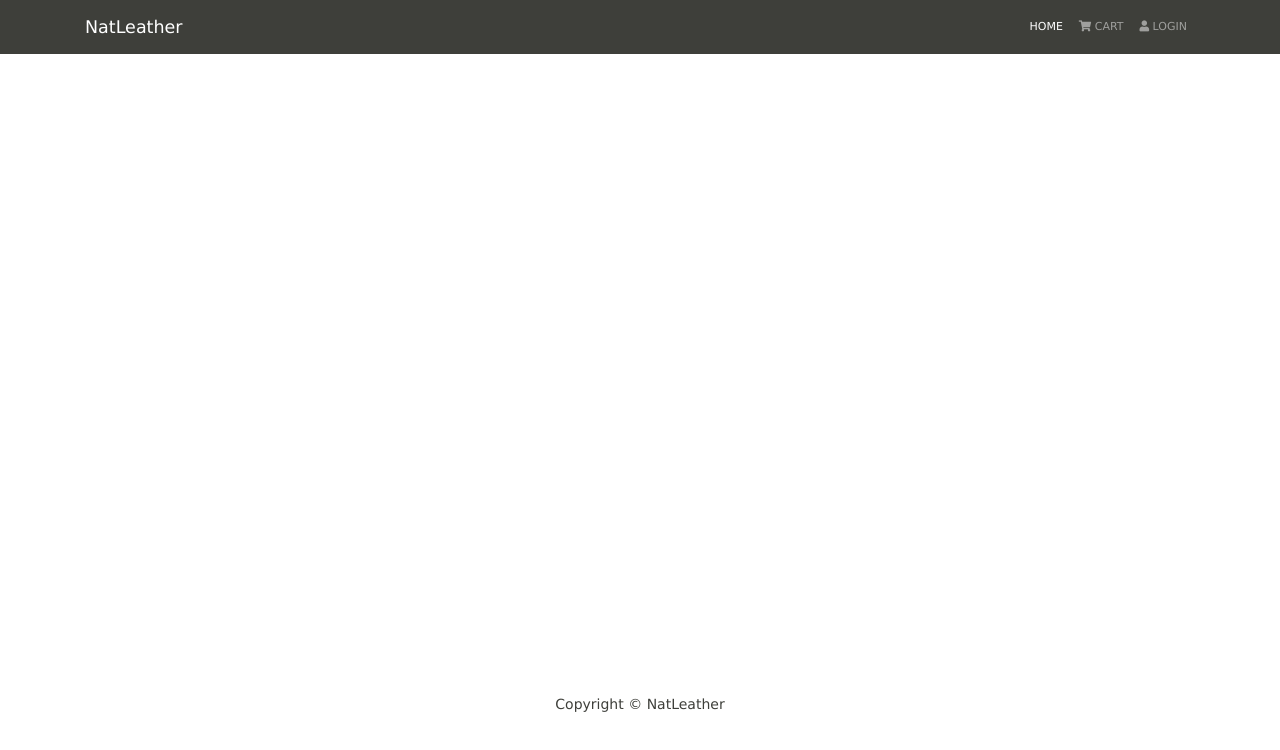
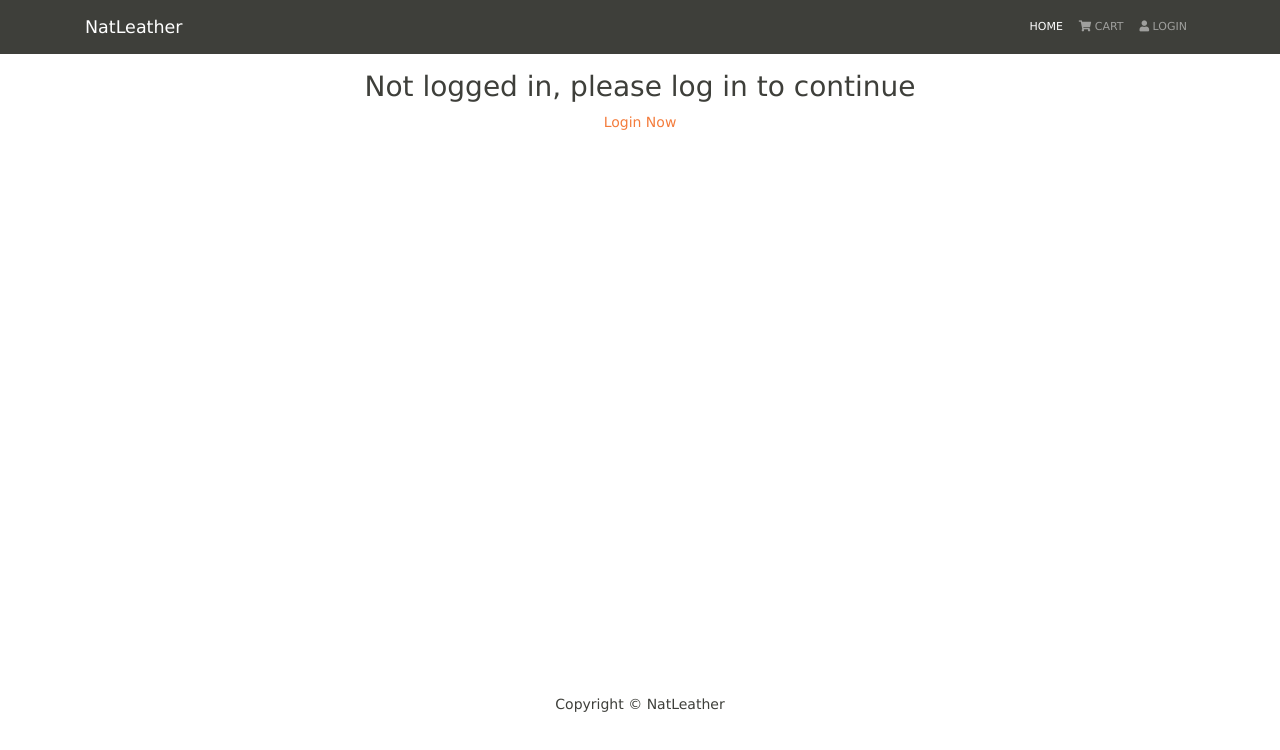
Before and after one commit to akaaariii/mern-e-commerce, a React (Create React App) app in the folder frontend/: page /login in a window 1280 px wide. Shown: the top 750 px of the page. Built offline with nearby package versions, Linux system fonts and the light colour scheme; no server answers.

Commit message:
added login page

```diff
--- a/frontend/src/App.jsx
+++ b/frontend/src/App.jsx
@@ -9,6 +9,7 @@ import Footer from './components/Footer';
 import Homepage from './pages/Homepage';
 import Productpage from './pages/Productpage';
 import Cartpage from './pages/Cartpage';
+import Loginpage from './pages/Loginpage';
 
 
 const App = ({ fetchUser }) => {
@@ -24,6 +25,7 @@ const App = ({ fetchUser }) => {
         <Route exact path="/" component={Homepage} />
         <Route exact path="/product/:id" component={Productpage} />
         <Route exact path="/cart/:id?" component={Cartpage} />
+        <Route exact path="/login" component={Loginpage} />
       </main>
       <Footer />
     </Router>
--- a/frontend/src/pages/Cartpage.jsx
+++ b/frontend/src/pages/Cartpage.jsx
@@ -1,10 +1,11 @@
-import React, { useEffect } from 'react';
+import React, { useState, useEffect } from 'react';
 import { Link } from 'react-router-dom';
-import { useDispatch, useSelector } from 'react-redux';
+import { useDispatch, useSelector, connect } from 'react-redux';
 import { addToCart, removeFromCart } from '../actions';
 import { Col, ListGroup, Row, Form, Card} from 'react-bootstrap';
 
-const Cartpage = ({ match, location, history }) => {
+const Cartpage = ({ match, location, history, auth }) => {
+  const [userState, setUserState] = useState(null);
   const productId = match.params.id;
 
   const qty = location.search ? Number(location.search.split('=')[1]) : 1;
@@ -17,6 +18,7 @@ const Cartpage = ({ match, location, history }) => {
   // console.log(cartItems)
 
   useEffect(() => {
+    setUserState(auth);
     if(productId){
       dispatch(addToCart(productId, qty))
     }
@@ -27,7 +29,11 @@ const Cartpage = ({ match, location, history }) => {
   }
 
   const checkoutHandler = () => {
-    history.push('/login?redirect=shipping');
+    if(auth){
+      history.push('/shipping');
+    } else {
+      history.push('/login');
+    }
   }
 
   return (
@@ -101,4 +107,8 @@ const Cartpage = ({ match, location, history }) => {
   )
 }
 
-export default Cartpage
+const mapStateToProps = ({ auth: { user }}) => {
+  return { auth: user }
+}
+
+export default connect(mapStateToProps)(Cartpage)
--- /dev/null
+++ b/frontend/src/pages/Loginpage.jsx
@@ -0,0 +1,12 @@
+import React from 'react'
+
+const Loginpage = () => {
+  return (
+    <>
+      <h2 className="text-center">Not logged in, please log in to continue</h2>
+      <div className="text-center"><a href="/api/auth/google" className="text-warning">Login Now</a></div>
+    </>
+  )
+}
+
+export default Loginpage
```
